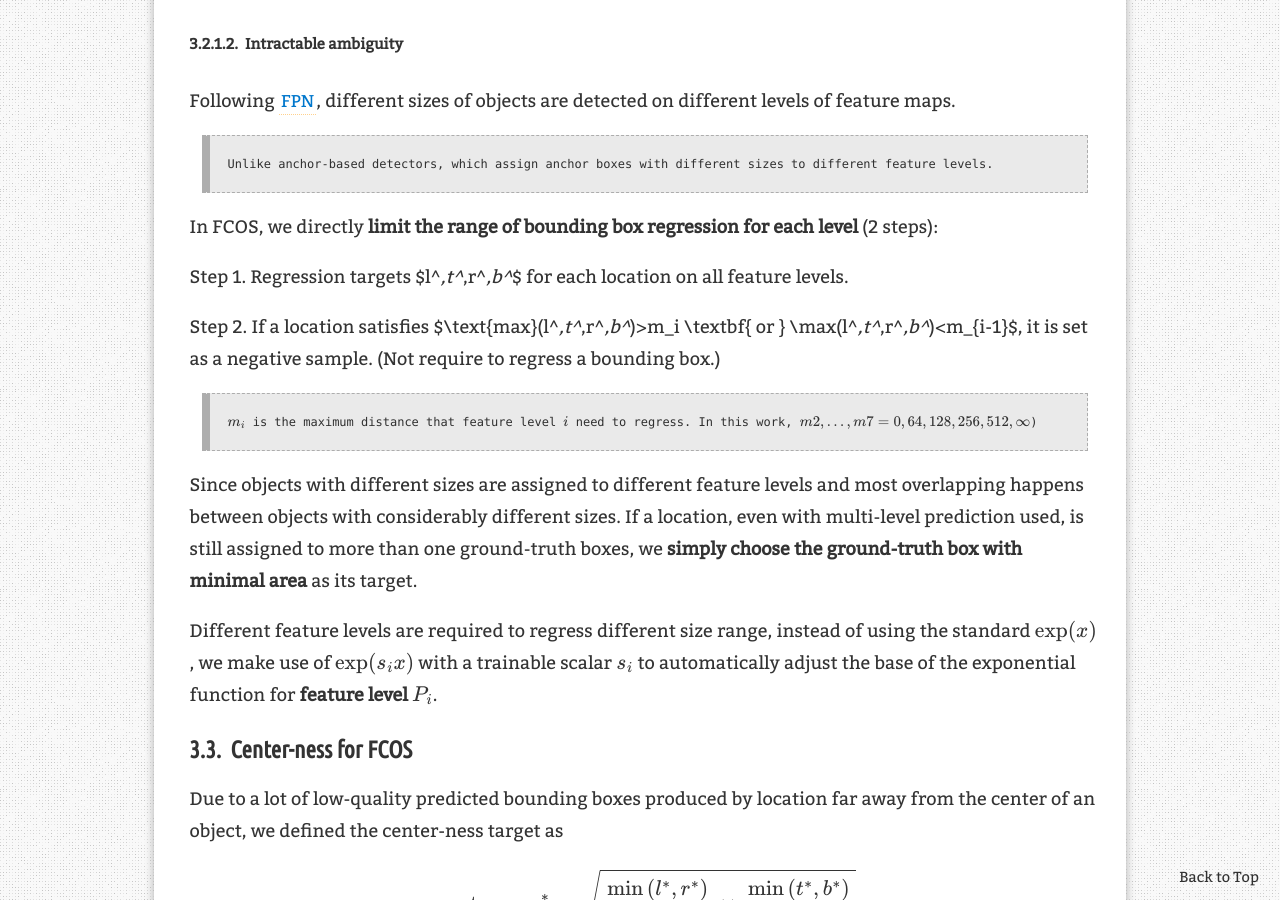
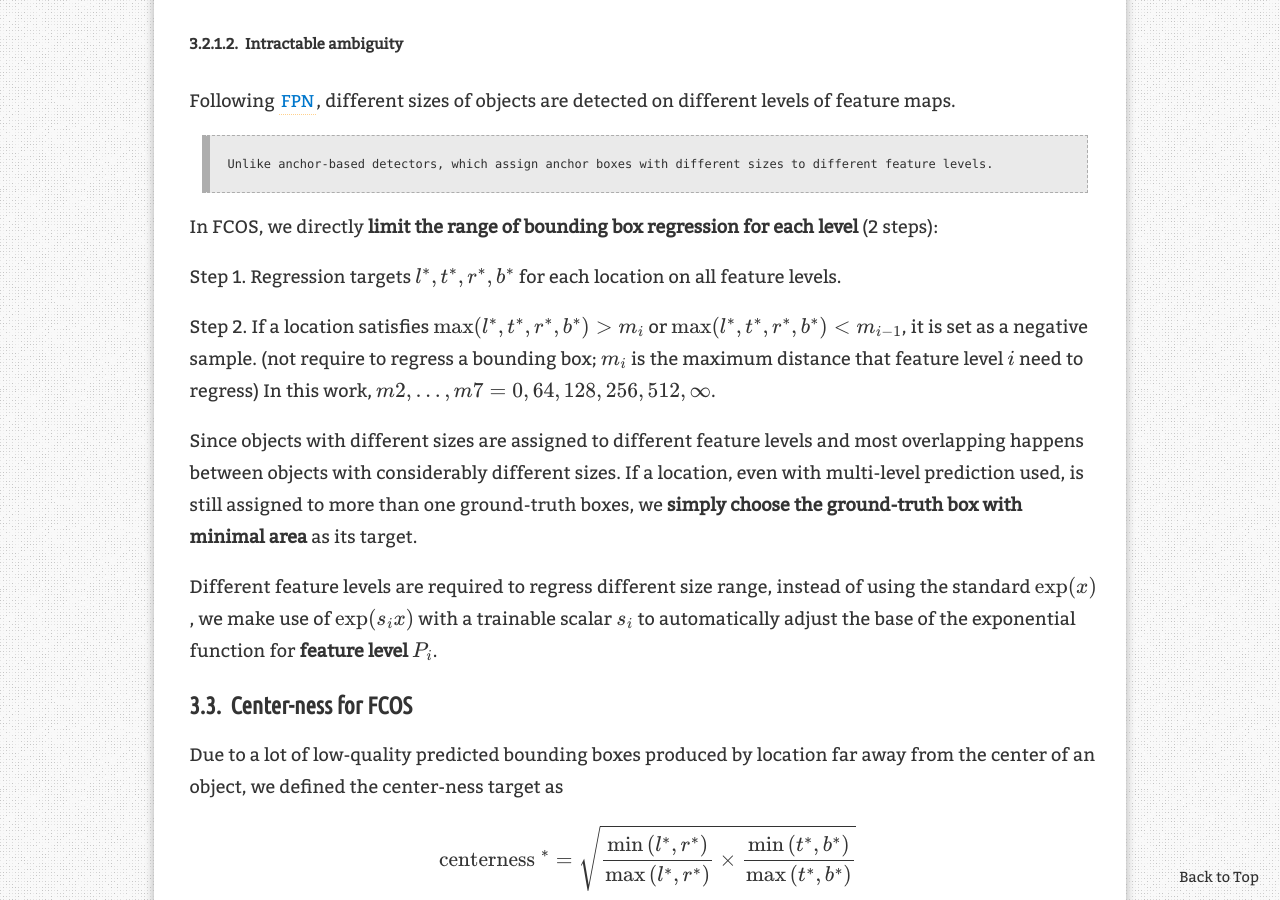
Before and after one commit to AuthurWhywait/AuthurWhywait.github.io, a Jekyll site: the page built from _posts/2022-09-18-FCOS.md, in a window 1280 px wide and 900 px high, scrolled down 5809 px. Built offline with Jekyll 4.4.1, drawn with Linux system fonts in a browser that asks for light colours; formulas are drawn with MathJax 3; comment, search, counter and statistics services are not loaded; some of the changed text lies outside the part shown.

Commit message:
Update 2022-09-18-FCOS.md

```diff
--- a/_posts/2022-09-18-FCOS.md
+++ b/_posts/2022-09-18-FCOS.md
@@ -82,8 +82,8 @@ Formally, if location $(x, y)$ is associated to a bounding box $B_i$, the traini
 
 $$
 \begin{matrix}
-    l^*=x-x_0^{(i)},&t^*=y-y_0^{(i)},\\
-    r^*=x_1^{(i)}-x,&b^*=y_1^{(i)}-y.
+    l^\ast=x-x_0^{(i)},&t^\ast=y-y_0^{(i)},\\
+    r^\ast=x_1^{(i)}-x,&b^\ast=y_1^{(i)}-y.
 \end{matrix}\tag{1}
 $$
 
@@ -136,11 +136,9 @@ Following [FPN](https://arxiv.org/pdf/1612.03144.pdf), different sizes of object
 
 In FCOS, we directly **limit the range of bounding box regression for each level** (2 steps):
 
-Step 1. Regression targets $l^*,t^*,r^*,b^*$ for each location on all feature levels.
+Step 1. Regression targets $l^\ast,t^\ast,r^\ast,b^\ast$ for each location on all feature levels.
 
-Step 2. If a location satisfies $\text{max}(l^*,t^*,r^*,b^*)>m_i \textbf{ or } \max(l^*,t^*,r^*,b^*)<m_{i-1}$, it is set as a negative sample. (Not require to regress a bounding box.)
-
-> $m_i$ is the maximum distance that feature level $i$ need to regress. In this work, $m2,...,m7=0,64,128,256,512,\infty$)
+Step 2. If a location satisfies $\max(l^\ast,t^\ast,r^\ast,b^\ast)>m_i$ or $\max(l^\ast,t^\ast,r^\ast,b^\ast)<m_{i-1}$, it is set as a negative sample. (not require to regress a bounding box; $m_i$ is the maximum distance that feature level $i$ need to regress) In this work, $m2,...,m7=0,64,128,256,512,\infty$.
 
 Since objects with different sizes are assigned to different feature levels and most overlapping happens between objects with considerably different sizes. If a location, even with multi-level prediction used, is still assigned to more than one ground-truth boxes, we **simply choose the ground-truth box with minimal area** as its target.
 
```
